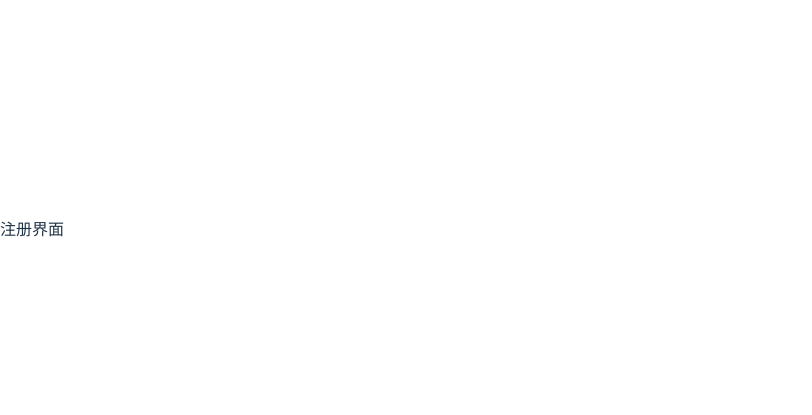
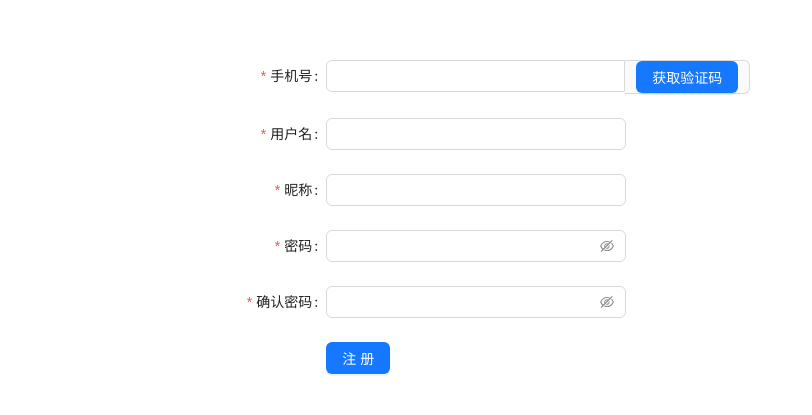
Before and after one commit to SHOU-GeekClub/WaterMonitor-FE, a React (Vite) app: page /regist in a window 1280 px wide. Shown: the part 171-586 px from the top of the page, without its empty margins (0-812 px from the left). Built offline with nearby package versions, Linux system fonts and the light colour scheme.

Commit message:
登录注册成功

```diff
--- a/src/components/Login.tsx
+++ b/src/components/Login.tsx
@@ -52,7 +52,9 @@ const LoginPage: React.FC = () => {
             }
         }).catch(function (error) {
             message.error("登录失败-_-");
+            console.log(error);
             //登录成功
+
             navigate('/home');
         });
     }
--- /dev/null
+++ b/src/components/Regist.tsx
@@ -0,0 +1,120 @@
+
+import axios from 'axios';
+import { Form, Input, Button } from "antd";
+import {message} from 'antd';
+import {useNavigate} from 'react-router-dom';
+
+const RegistrationForm = () => {
+    const navigate = useNavigate();
+
+    //提交表单
+  const onFinish = (values) => {
+    console.log("Received values of form: ", values);
+    const data = {
+        username: values.username,
+        password: values.password,
+        cPassword: values.confirmPassword,
+        nname: values.nname,
+        ggender: 1,
+        role: 1
+      };
+    console.log(data);
+
+    axios.post('http://47.102.117.173:5000/user/register', data
+        ).then(function (response) {
+            message.success("注册成功^_^，跳转登录页");
+            console.log(response);
+            navigate('/');
+        }).catch(function (error) {
+            message.error("注册失败-_-");
+            console.log(error);
+
+        });
+
+
+
+  };
+
+  //获取验证码
+  const handleGetCode = () => {
+    // 执行获取验证码的操作
+    console.log("获取验证码");
+  };
+
+  return (
+    <Form
+      name="registration"
+      onFinish={onFinish}
+      labelCol={{ span: 16}}
+      wrapperCol={{ span: 32 }}
+    >
+      <Form.Item
+        label="手机号"
+        name="phone"
+        rules={[
+          { required: true, message: "请输入手机号" },
+          { pattern: /^1[3456789]\d{9}$/, message: "请输入有效的手机号" },
+        ]}
+      >
+        <Input
+          style={{ width: 424 }}
+          addonAfter={
+          <Button type="primary" onClick={handleGetCode}>
+           获取验证码
+          </Button>
+          }/>
+      </Form.Item>
+
+      <Form.Item
+        label="用户名"
+        name="username"
+        rules={[{ required: true, message: "请输入用户名" }]}
+      >
+        <Input style={{ width: 300 }} />
+      </Form.Item>
+
+      <Form.Item
+        label="昵称"
+        name="nname"
+        rules={[{ required: true, message: "请输入昵称" }]}
+      >
+        <Input style={{ width: 300 }} />
+      </Form.Item>
+
+      <Form.Item
+        label="密码"
+        name="password"
+        rules={[{ required: true, message: "请输入密码" }]}
+      >
+        <Input.Password style={{ width: 300 }} />
+      </Form.Item>
+
+      <Form.Item
+        label="确认密码"
+        name="confirmPassword"
+        dependencies={["password"]}
+        rules={[
+          { required: true, message: "请再次输入密码" },
+          ({ getFieldValue }) => ({
+            validator(_, value) {
+              if (!value || getFieldValue("password") === value) {
+                return Promise.resolve();
+              }
+              return Promise.reject(new Error("两次输入的密码不一致"));
+            },
+          }),
+        ]}
+      >
+        <Input.Password style={{ width: 300 }} />
+      </Form.Item>
+
+      <Form.Item wrapperCol={{ offset: 16, span: 16 }}>
+        <Button type="primary" htmlType="submit">
+          注册
+        </Button>
+      </Form.Item>
+    </Form>
+  );
+};
+
+export default RegistrationForm;
--- a/src/pages/regist.tsx
+++ b/src/pages/regist.tsx
@@ -1,10 +1,10 @@
-
+import RegistrationForm from "../components/Regist";
 
 export default function Regist(){
 
     return (
         <div>
-            注册界面
+            <RegistrationForm />
         </div>
     );
 }
```
